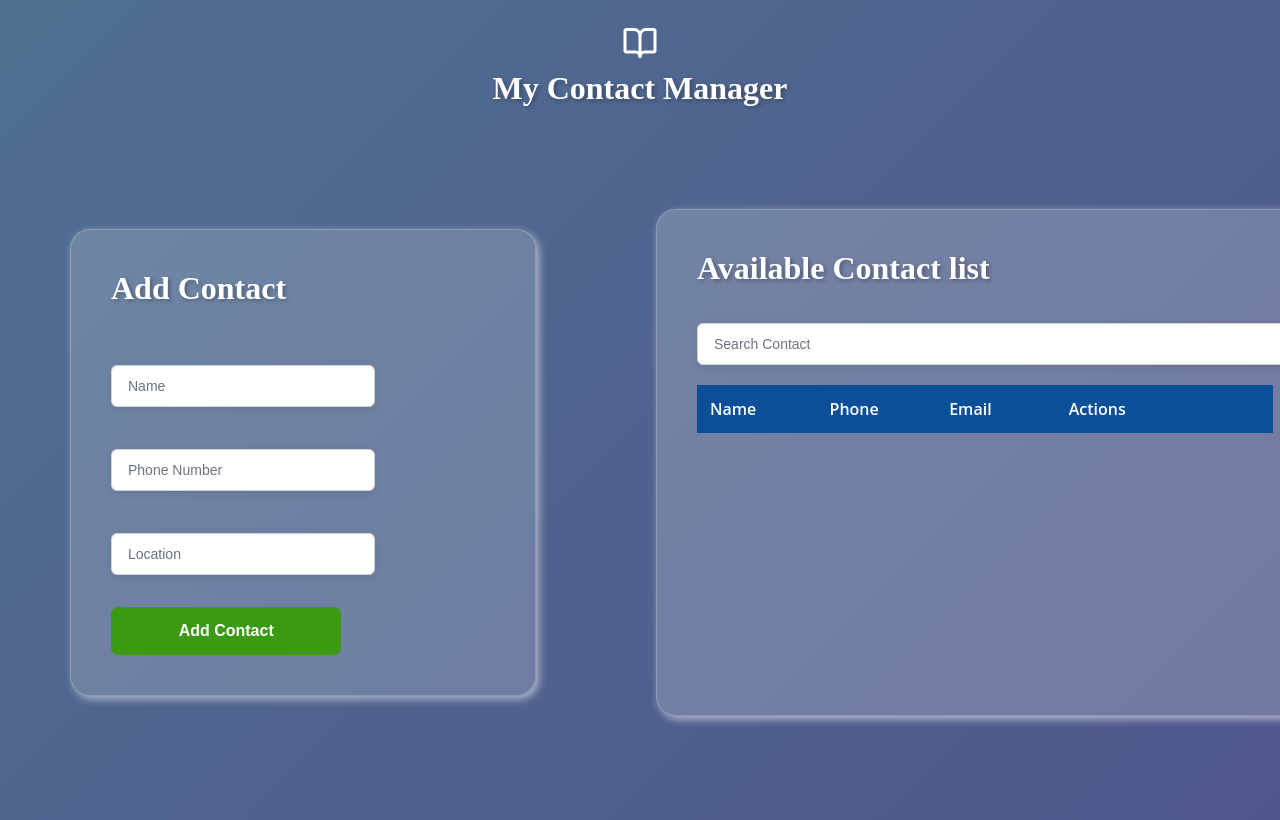
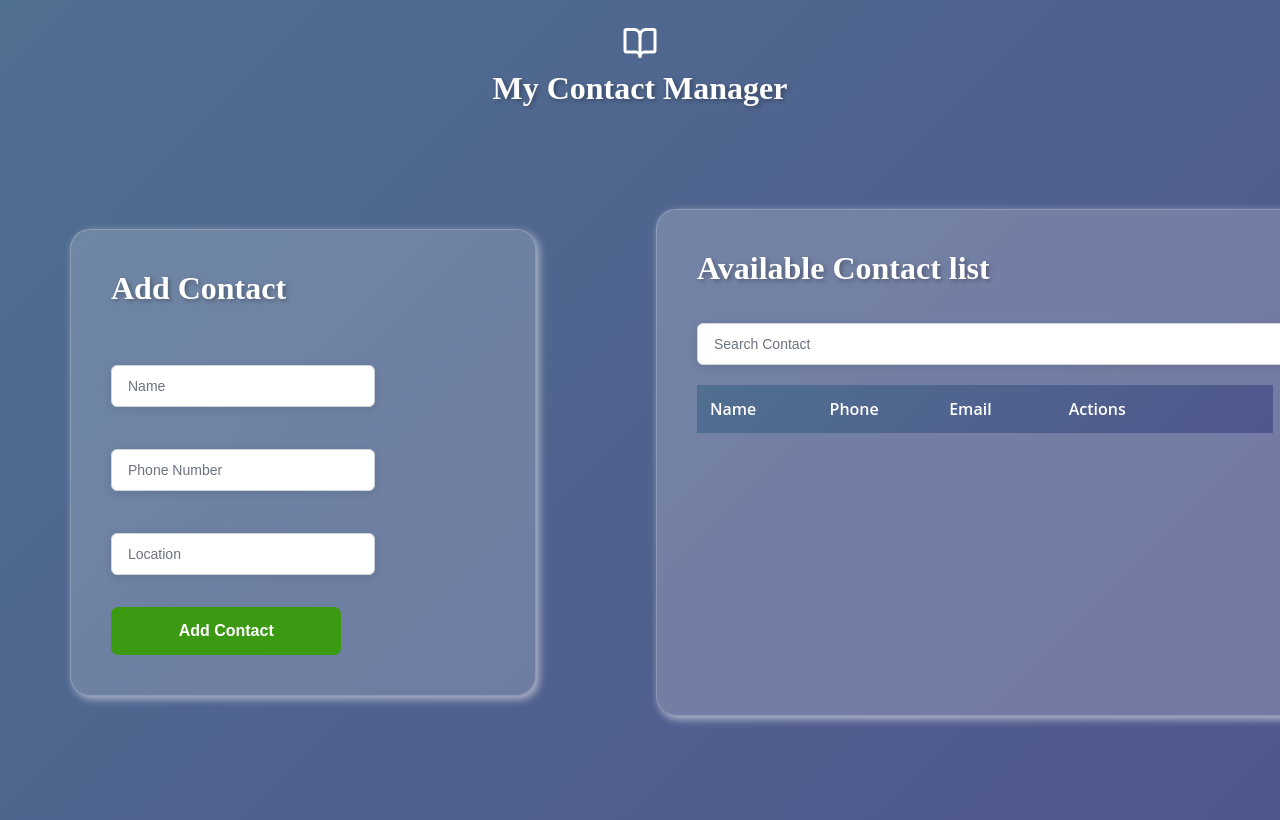
Before and after one commit to katze-a0/Contact-manager, a React (Vite) app: page / in a window 1280 px wide. Shown: the top 820 px of the page. Built offline with nearby package versions, Linux system fonts and the light colour scheme; a web font is replaced by a local one.

Commit message:
table head bg changed

```diff
--- a/src/styles/app.css
+++ b/src/styles/app.css
@@ -9,7 +9,7 @@ body {
 
   background-image: url("../assests/noisy-background.jpg");
   background-blend-mode: soft-light;
-   background: linear-gradient(135deg, #053262b3 0%, #050f5bb3 100%);
+  background: linear-gradient(135deg, #053262b3 0%, #050f5bb3 100%);
   margin: 0;
   min-height: 100vh;
 }
@@ -124,7 +124,7 @@ input::placeholder {
 }
 
 #contacts_table thead {
-  background-color: #0b4f98;
+  background: linear-gradient(135deg, #053262b3 0%, #050f5bb3 100%);
 }
 
 #contacts_table th {
```
